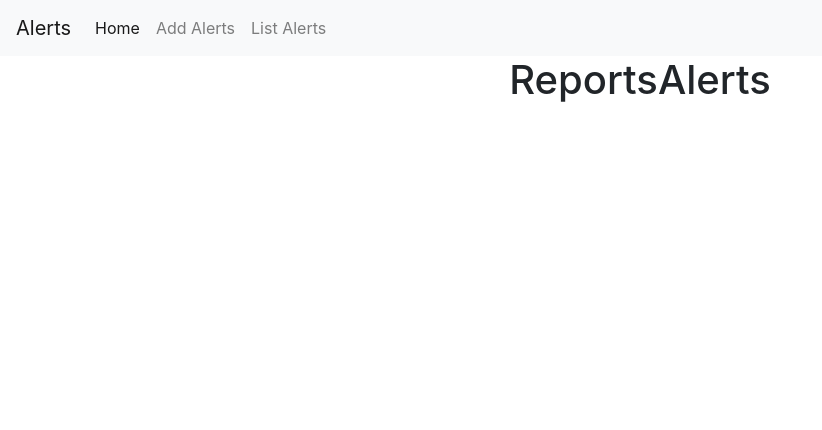
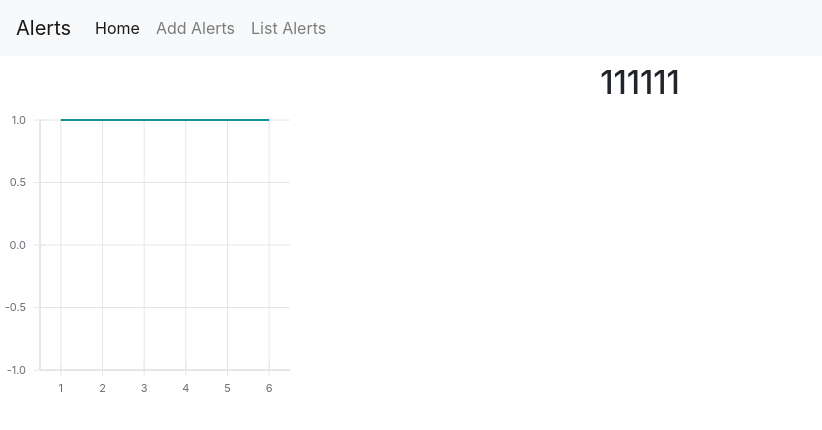
Before and after one commit to devysf/AlertingSystem, a React (Create React App) app in the folder client-alerting-system/: page /lists/1 in a window 1280 px wide. Shown: the top 430 px of the page, without its empty margins (0-822 px from the left). Built offline with nearby package versions, Linux system fonts and the light colour scheme; no server answers.

Commit message:
Reports Alerts screen is designed and react-vis is used to visualize data.

```diff
--- a/client-alerting-system/package.json
+++ b/client-alerting-system/package.json
@@ -7,7 +7,8 @@
     "react": "^16.8.6",
     "react-dom": "^16.8.6",
     "react-router-dom": "^5.0.1",
-    "react-scripts": "3.0.1"
+    "react-scripts": "3.0.1",
+    "react-vis": "^1.11.7"
   },
   "scripts": {
     "start": "react-scripts start",
--- a/client-alerting-system/src/components/AlertsList.js
+++ b/client-alerting-system/src/components/AlertsList.js
@@ -46,7 +46,7 @@ export default class AlertsList extends Component {
 
             <tbody>
               { this.state.alerts.map(alert => (
-                  <ListItem key={alert.id} alert={alert}/>
+                  <ListItem key={alert.id} alert={alert} history={this.props.history}/>
               ))}
 
             </tbody>
--- a/client-alerting-system/src/components/ListItem.js
+++ b/client-alerting-system/src/components/ListItem.js
@@ -1,16 +1,29 @@
 import React, { Component } from "react";
 
 export default class ListItem extends Component {
+  constructor(){
+    super();
+
+    this.goReportsPage = this.goReportsPage.bind(this);
+  }
+
+  goReportsPage(){
+    console.log(this.props);
+    this.props.history.push(`/lists/${this.props.alert.id}`);
+  }
+
   render() {
     const { id, name, url, http_method, period } = this.props.alert;
 
+
     return (
-          <tr>
-            <th scope="row">{name}</th>
-            <td>{url}</td>
-            <td>{http_method}</td>
-            <td>{period}</td>
-          </tr>
+
+        <tr onClick={this.goReportsPage}>
+          <th scope="row">{name}</th>
+          <td>{url}</td>
+          <td>{http_method}</td>
+          <td>{period}</td>
+        </tr>
     );
   }
 }
--- a/client-alerting-system/src/components/ReportsAlerts.js
+++ b/client-alerting-system/src/components/ReportsAlerts.js
@@ -1,10 +1,60 @@
 import React, { Component } from "react";
+import axios from "axios";
+
+import {XYPlot, XAxis, YAxis, HorizontalGridLines,VerticalGridLines,LineSeries} from 'react-vis';
+import '../../node_modules/react-vis/dist/style.css';
+
 
 export default class ReportsAlerts extends Component {
+  constructor() {
+    super();
+
+    this.state = {
+     alert : {}
+    };
+  }
+  componentDidMount(){
+    const { id } = this.props.match.params
+
+    axios
+      .get(`http://localhost:8080/api/alerts/${id}`)
+      .then(res => {
+          this.setState({alert : res.data})
+        })
+
+  }
+
   render() {
+    var {name,result} = this.state.alert;
+    result = "1,1,1,1,1,1";
+    result = result.split(",");
+
+
+    console.log("Result  "  + result[0]);
     return (
       <div>
-        <h1> ReportsAlerts </h1>
+        <h1>{name}</h1>
+        <h2>{result}</h2>
+
+        <XYPlot
+                    xType="ordinal"
+
+                width={300}
+                height={300}>
+                <VerticalGridLines />
+                <HorizontalGridLines />
+                <XAxis />
+                <YAxis />
+                <LineSeries
+                    data={[
+                        {x: 1, y: result[0] },
+                        {x: 2, y: result[1] },
+                        {x: 3, y: result[2] },
+                        {x: 4, y: result[3]},
+                        {x: 5, y: result[4]},
+                        {x: 6, y: result[5]}
+                    ]}/>
+            </XYPlot>
       </div>
     );
   }
```
Also changed, not shown: 2 other files (tests, documents, lock files or other folders).
